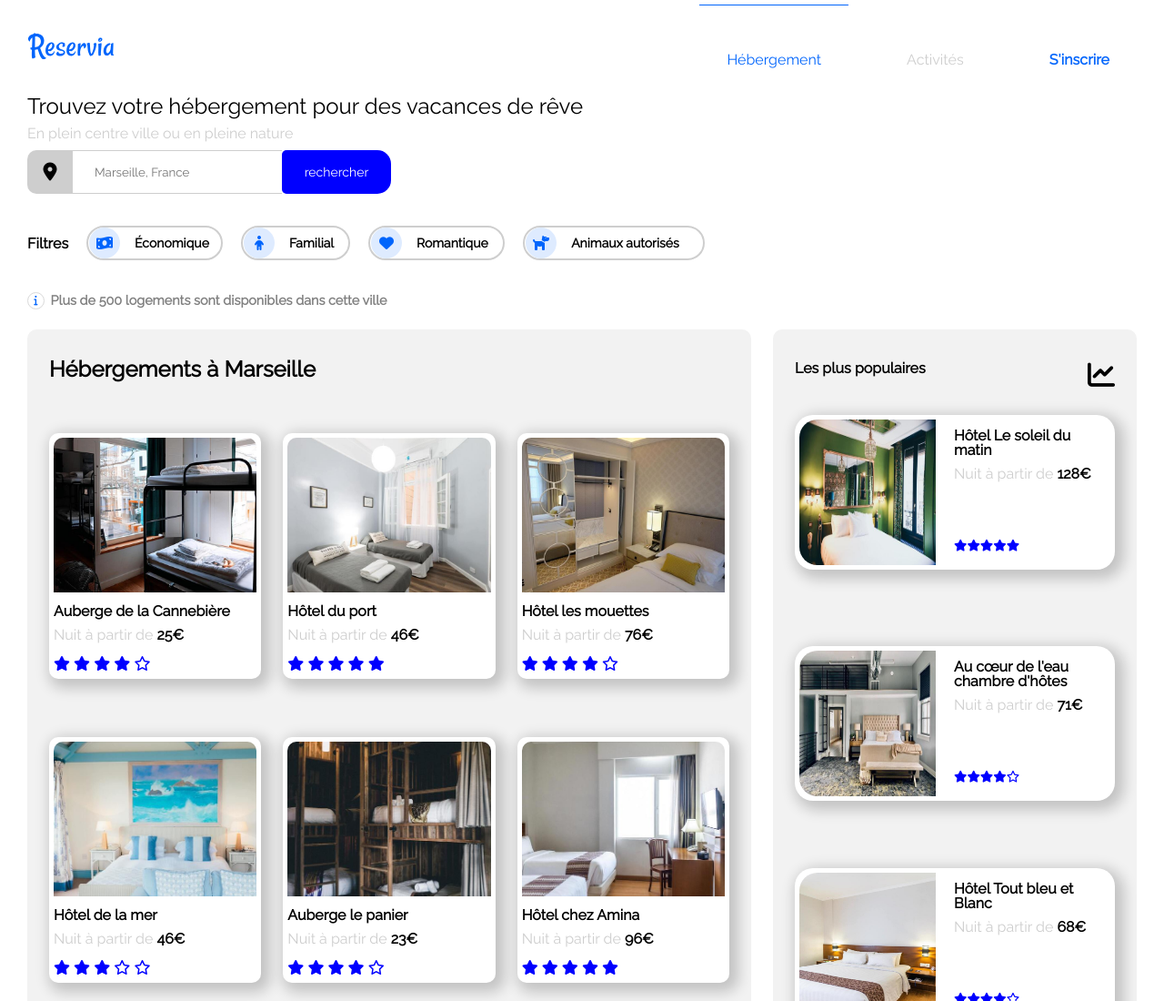
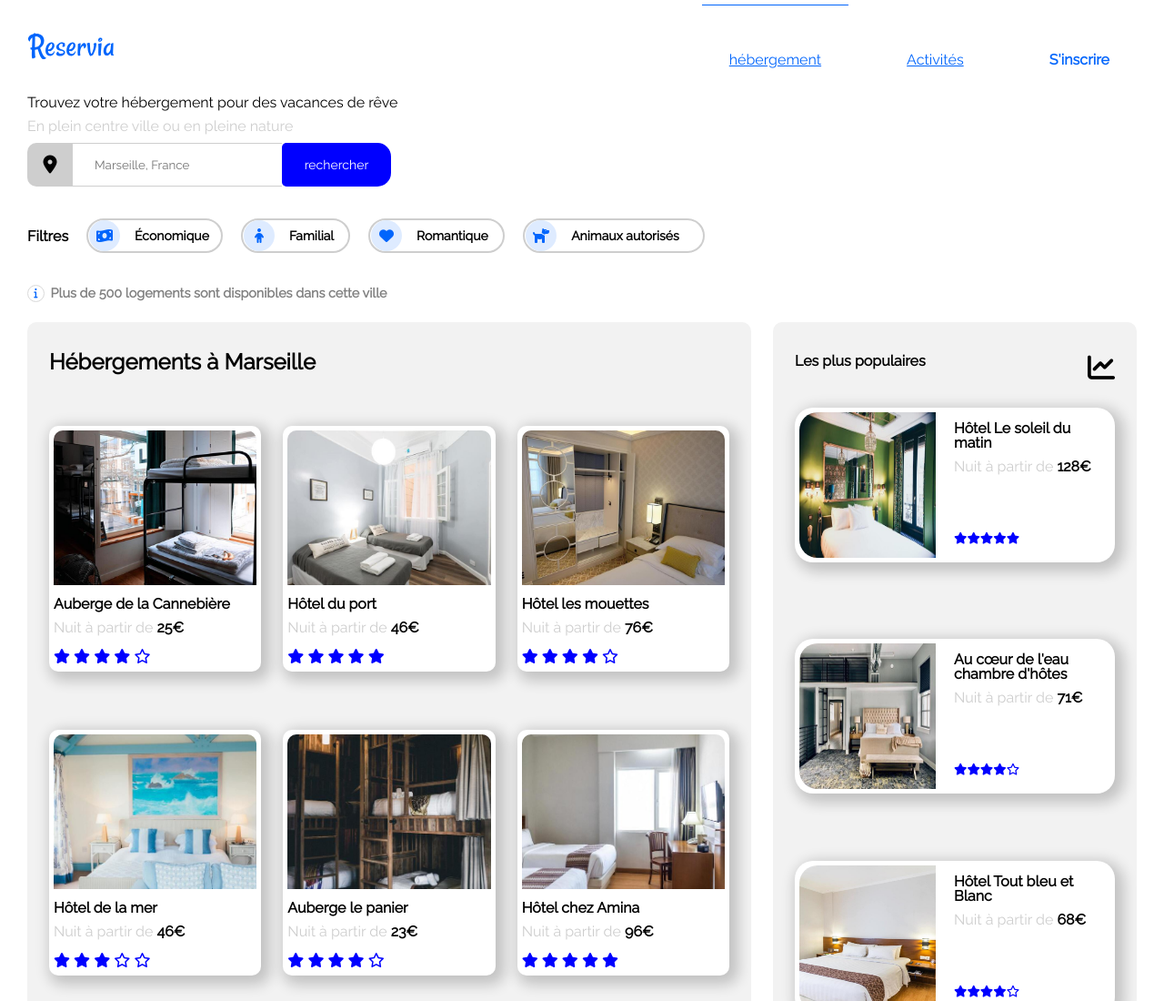
Before and after one commit to denille/denille.github.io, a plain HTML site: page reservia.html in a window 1280 px wide. Shown: the top 1100 px of the page at 91% size. Drawn offline with Linux system fonts and the light colour scheme.

Commit message:
Update reservia.html

```diff
--- a/reservia.html
+++ b/reservia.html
@@ -19,16 +19,20 @@
             </div>
 
             <ul class="list-items">
-                <li href="#hebergement" class="item active">Hébergement</li>
-                <li href="#Activites" class="item">Activités</li>
-                <li href="#inscription" class="item register desktop">S'inscrire</li>
+                <li  class="item active">
+                    <a     style="color:#0065FC" href="#hebergement">hébergement</a>
+                </li>
+                <li  class="item">
+                    <a  style="color:#0065FC" href="#Activites">Activités</a>
+                </li>
+                <li  class="item register desktop">S'inscrire</li>
             </ul>
         </nav>
     </header>
     <main>
         <div class="search-container">
 
-            <h1 class="reve">Trouvez votre hébergement pour des vacances de rêve</h1>
+            <h2 class="reve">Trouvez votre hébergement pour des vacances de rêve</h2>
 
             <p class="ville">En plein centre ville ou en pleine nature</p>
 
@@ -54,49 +58,49 @@
                 <h2 class="ftitre"><strong>Filtres</strong></h2>
                 <button class="button1">
 
-                    <div class="img">
+                    <span class="img">
                         <i class="fas fa-money-bill-wave"></i>
-                    </div>
+                    </span>
 
-                    <div class="text">
+                    <span class="text">
                         Économique
-                    </div>
+                    </span>
 
                 </button>
 
                 <button class="button2">
 
-                    <div class="img">
+                    <span class="img">
                         <i class="fas fa-child"></i>
-                    </div>
+                    </span>
 
-                    <div class="text">
+                    <span class="text">
                         Familial
-                    </div>
+                    </span>
 
                 </button>
 
                 <button class="button3">
 
-                    <div class="img">
+                    <span class="img">
                         <i class="fas fa-heart"></i>
-                    </div>
+                    </span>
 
-                    <div class="text">
+                    <span class="text">
                         Romantique
-                    </div>
+                    </span>
 
                 </button>
 
                 <button class="button4">
 
-                    <div class="img">
+                    <span class="img">
                         <i class="fas fa-dog"></i>
-                    </div>
+                    </span>
 
-                    <div class="text">
+                    <span class="text">
                         Animaux autorisés
-                    </div>
+                    </span>
 
                 </button>
 
@@ -116,7 +120,7 @@
                     <article class="article">
                         <div class="article-image">
                             <img class="heberge"
-                                src=".\images/images/hebergements/4_small/marcus-loke-WQJvWU_HZFo-unsplash.jpg"
+                                src=".\images\images/hebergements\4_small\marcus-loke-WQJvWU_HZFo-unsplash.jpg"
                                 id="marcus" alt="auberge la cannebière" >
                         </div>
                         <h3>Auberge de la Cannebière</h3>
@@ -135,7 +139,7 @@
 
                         <div class="article-image">
                             <img class="heberge"
-                                src=".\images/images/hebergements/4_small/fred-kleber-gTbaxaVLvsg-unsplash.jpg"
+                                src=".\images\images/hebergements\4_small\fred-kleber-gTbaxaVLvsg-unsplash.jpg"
                                 id="fred" alt="hotel du port" >
                         </div>
                         <h3>Hôtel du port</h3>
@@ -152,7 +156,7 @@
 
                         <div class="article-image">
                             <img class="heberge"
-                                src=".\images/images/hebergements/4_small/reisetopia-B8WIgxA_PFU-unsplash.jpg"
+                                src=".\images\images\hebergements\4_small\reisetopia-B8WIgxA_PFU-unsplash.jpg"
                                 id="reisetopia" alt="hotel les mouettes" >
                         </div>
                         <h3>Hôtel les mouettes</h3>
```
